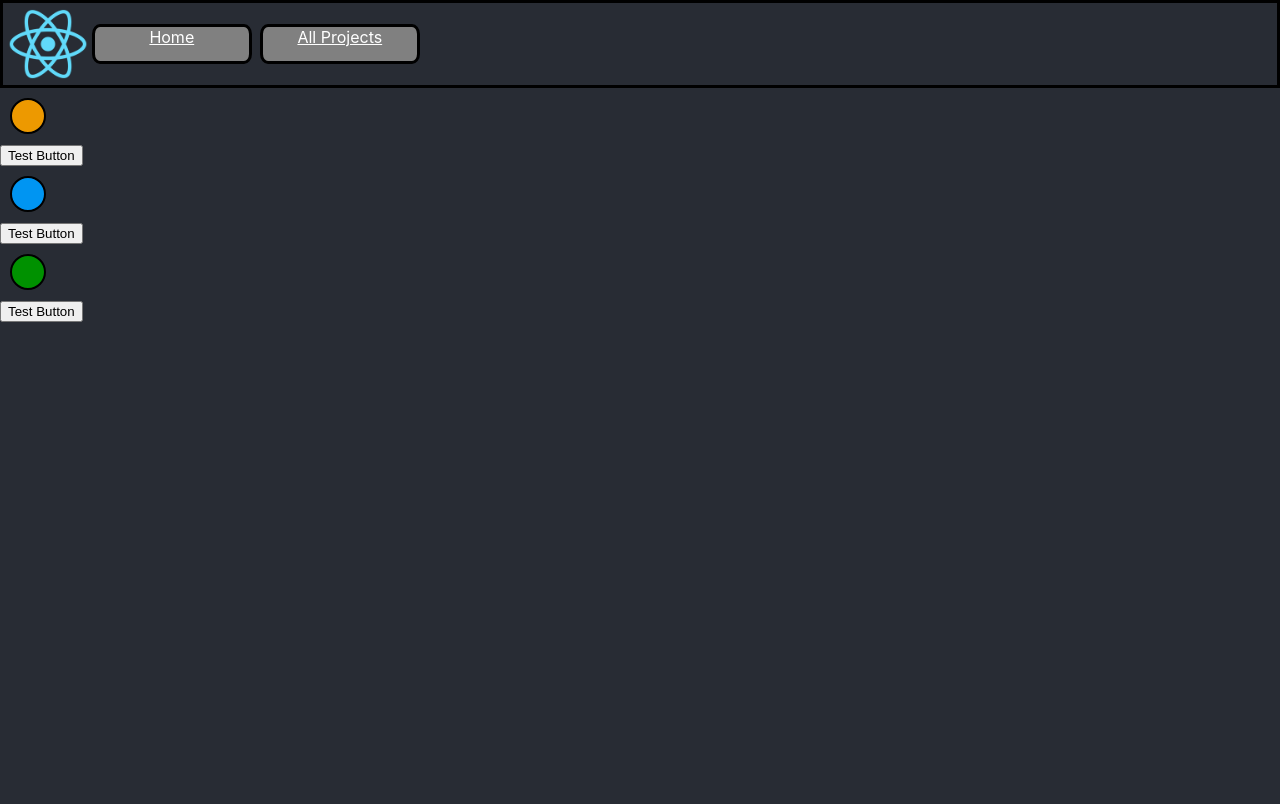
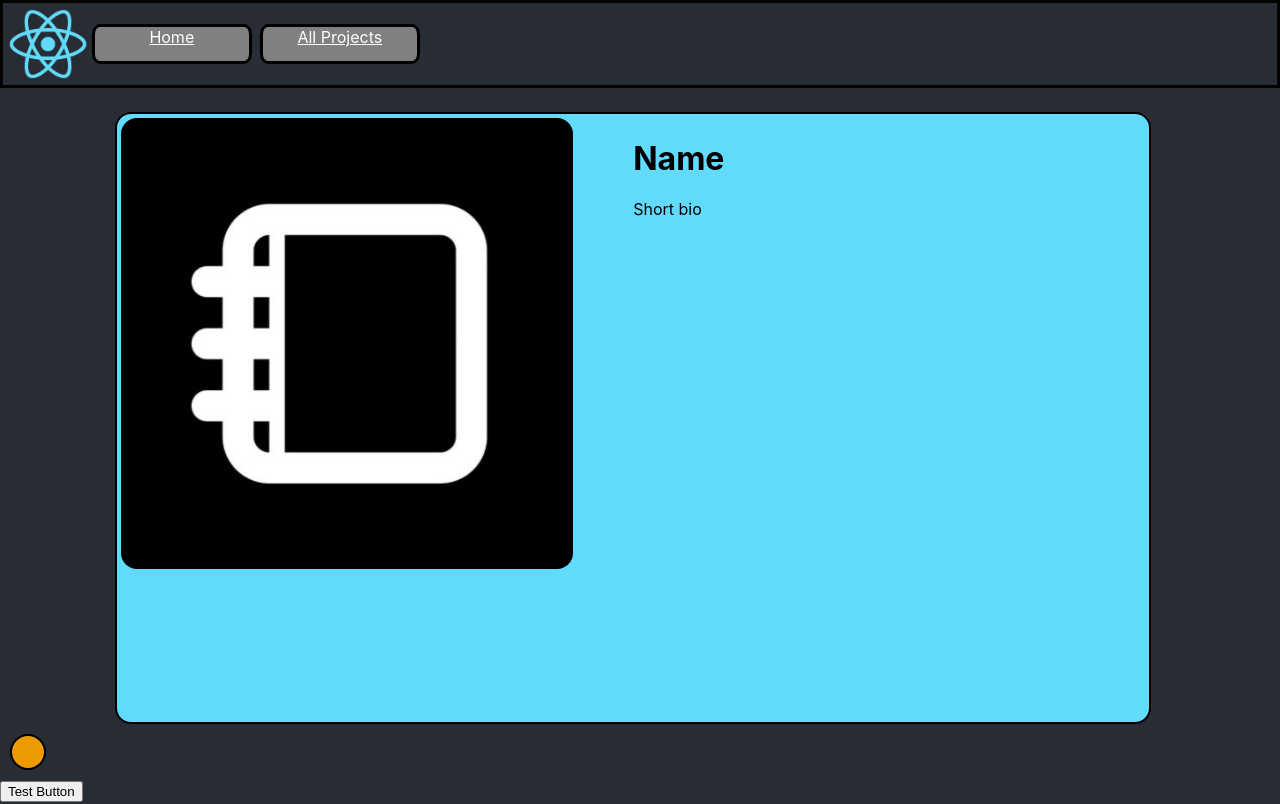
Before and after one commit to ColinKeilbach/ColinKeilbach.github.io, a React (Create React App) app in the folder colin-keilbach-portfolio/: page / in a window 1280 px wide. Shown: the top 804 px of the page. Built offline with nearby package versions, Linux system fonts and the light colour scheme.

Commit message:
Started work on ProfileNode

```diff
--- a/colin-keilbach-portfolio/src/pages/home.css
+++ b/colin-keilbach-portfolio/src/pages/home.css
@@ -1,3 +1,30 @@
+
+/* #region || Profile Node */
+
+.ProfileNode {
+  width: 80vw;
+  height: 75vh;
+  --background-color: #61dafb;
+  display: grid;
+  grid-template-columns: 50% auto;
+  background-color: var(--background-color);
+  color: black;
+  border-style: solid;
+  border-width: 2px;
+  border-radius: 1em;
+  border-color: black;
+  margin-left: 9vw;
+  margin-top: 3vh;
+  padding: 0.25em;
+}
+
+.ProfileImage {
+  width: 88.25%;
+  border-radius: 1em;
+  grid-column: col 0/ span 1;
+}
+
+/* #endregion */
 
 /* #region || Node */
 
--- a/colin-keilbach-portfolio/src/pages/home.js
+++ b/colin-keilbach-portfolio/src/pages/home.js
@@ -14,6 +14,7 @@ import React, { useRef, useEffect } from "react";
 const Home = () => {
   return (
     <div>
+      <ProfileNode />
       <Node background="#ed9900" />
       <Node background="#0095f2" />
       <Node background="#009100" />
@@ -23,13 +24,31 @@ const Home = () => {
 
 /* #region Element Definitions */
 
-// Node element
+// Profile Node Element
+function ProfileNode({
+  title = "Name",
+  description = "Short bio",
+  src = "testImage.png",
+  alt = "Profile Image",
+}) {
+  return (
+    <div className="ProfileNode">
+      <img className="ProfileImage" src={src} alt={alt}></img>
+      <div className="ProfileInfoBox">
+        <h1>{title}</h1>
+        <p>{description}</p>
+      </div>
+    </div>
+  );
+}
+
+// Node Element
 function Node({
   title = "Project Title",
   date = "May 2001 - May 2022",
   description = "Project description in a few sentances.",
   src = "testImage.png",
-  alt = "Test Image",
+  alt = "Project Image",
   href = "/",
   background = "blue",
   id,
```
